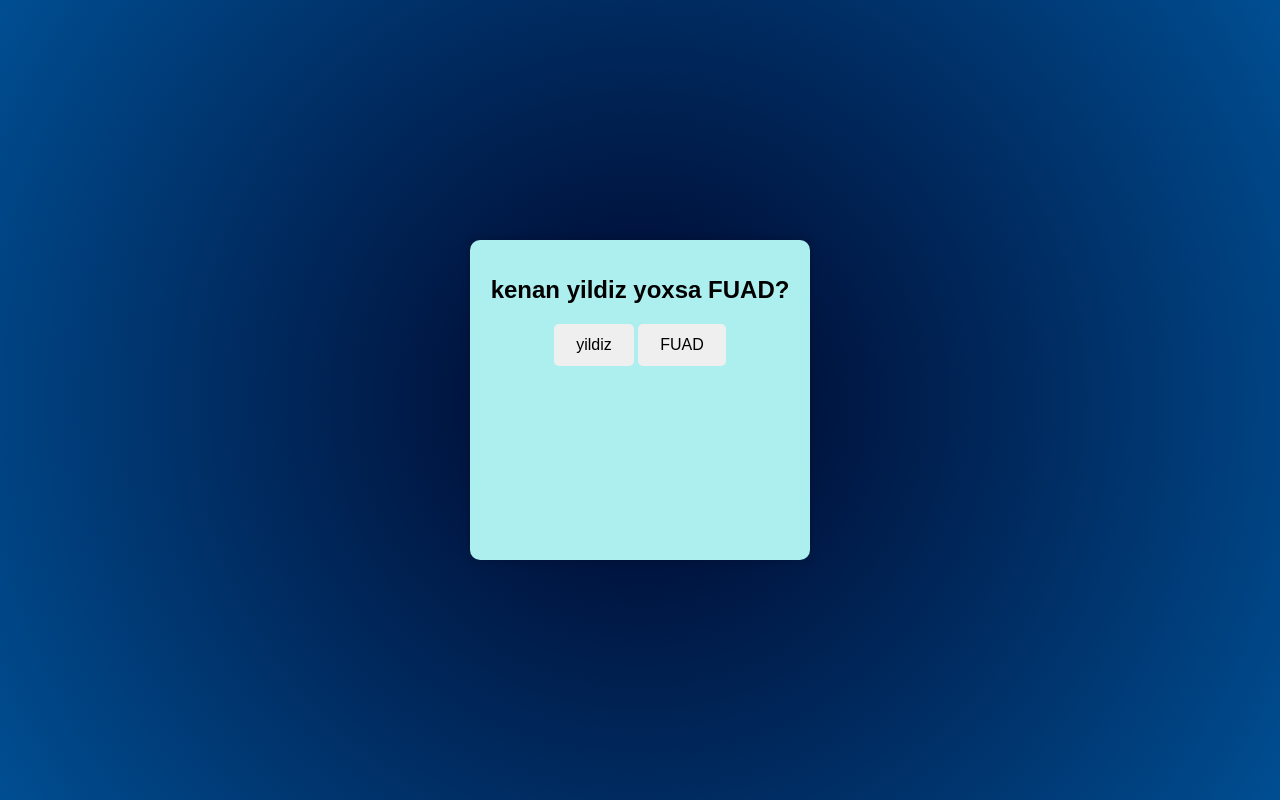
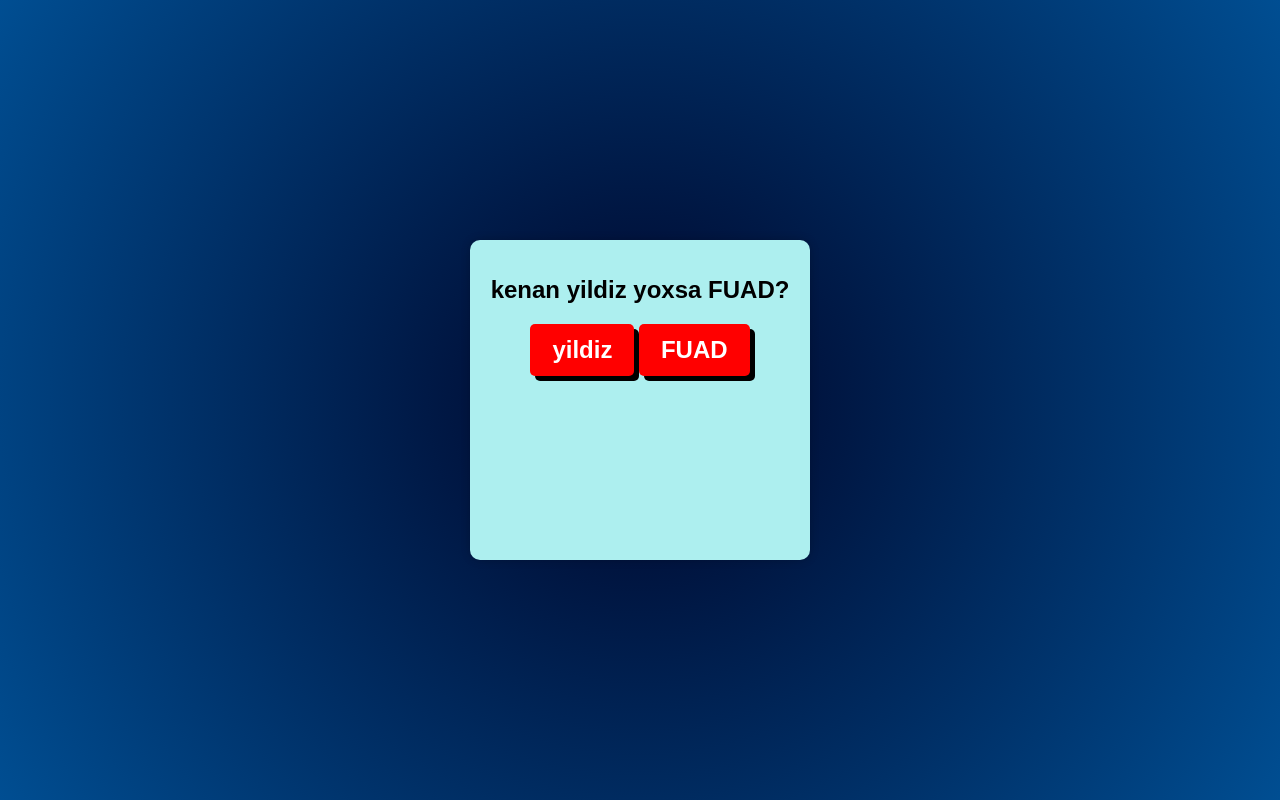
Before and after one commit to fuad244/yoxlama.github.io, a plain HTML site: page index.html in a window 1280 px wide. Drawn offline with Linux system fonts and the light colour scheme.

Commit message:
Update styles.css

```diff
--- a/styles.css
+++ b/styles.css
@@ -30,23 +30,36 @@ body {
     width: 300px;
     height: 200px;
     margin: 0 auto;
+
+
 }
 
 .options button {
     padding: 10px 20px;
-    font-size: 1rem;
+    font-size: 24px;
     border: 2px solid transparent;
     border-radius: 5px;
     cursor: pointer;
-    background-color: neon; /* Neon arka plan rengi */
-    color: black; /* Buton üzerindeki yazı rengi siyah */
+    background-color: red; /* Neon arka plan rengi */
+    color:#fff; /* Buton üzerindeki yazı rengi siyah */
     transition: background-color 0.3s, color 0.3s, box-shadow 0.3s;
+    font-weight: bold;
+    box-shadow: 5px 5px 0px black;
+    transition: all 0.3 ease;
+
+
 }
 
 .options button:hover {
-    background-color: rgba(0, 0, 0, 0.1);
+    background-color: white;
+    color: red;
+    box-shadow:5px 5px 0 red;
+
 }
-
+.options button:active{
+    background-color: yellow;
+    box-shadow: none;
+}
 #overlay {
     position: fixed;
     top: 0;
```
